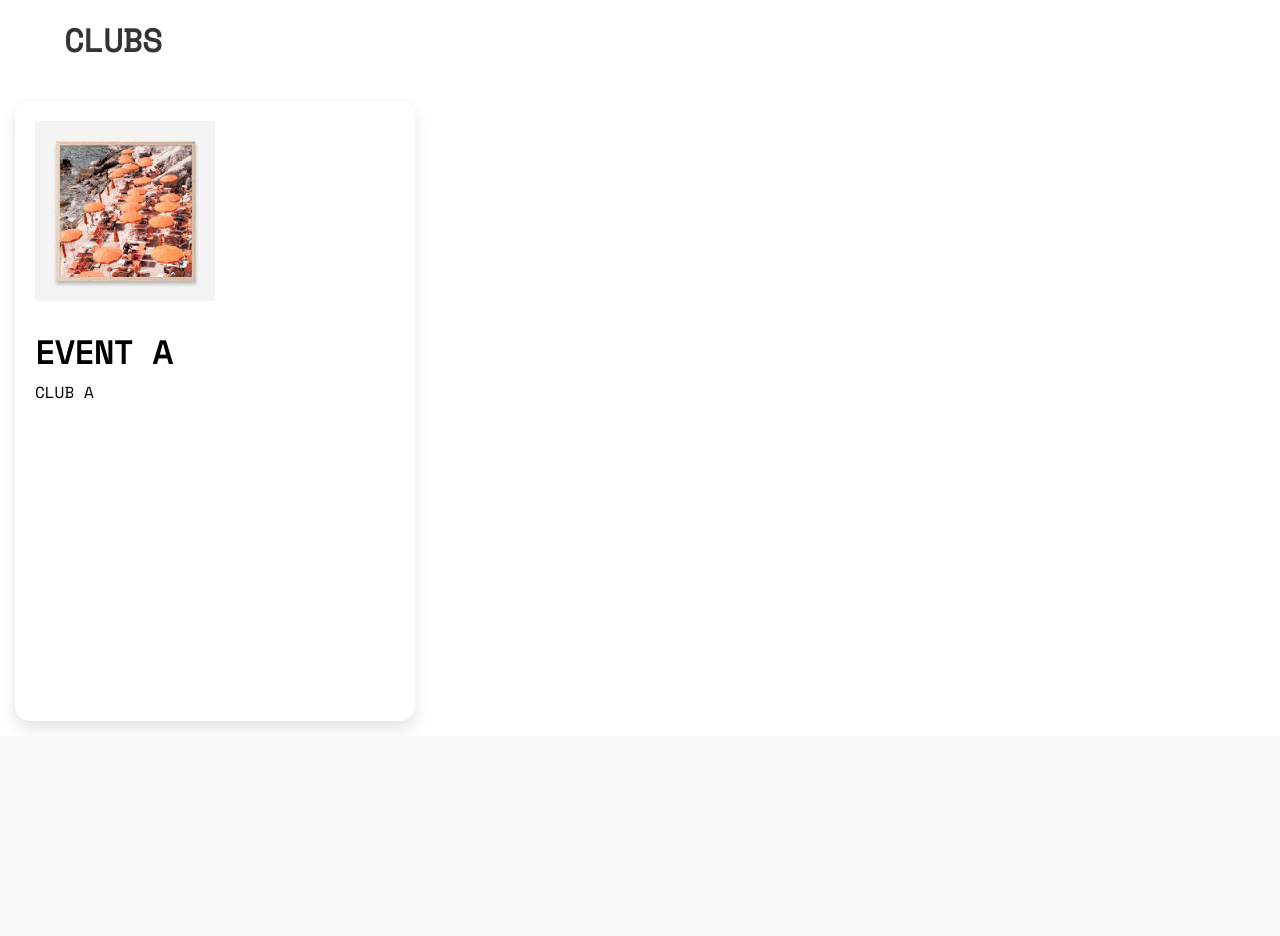
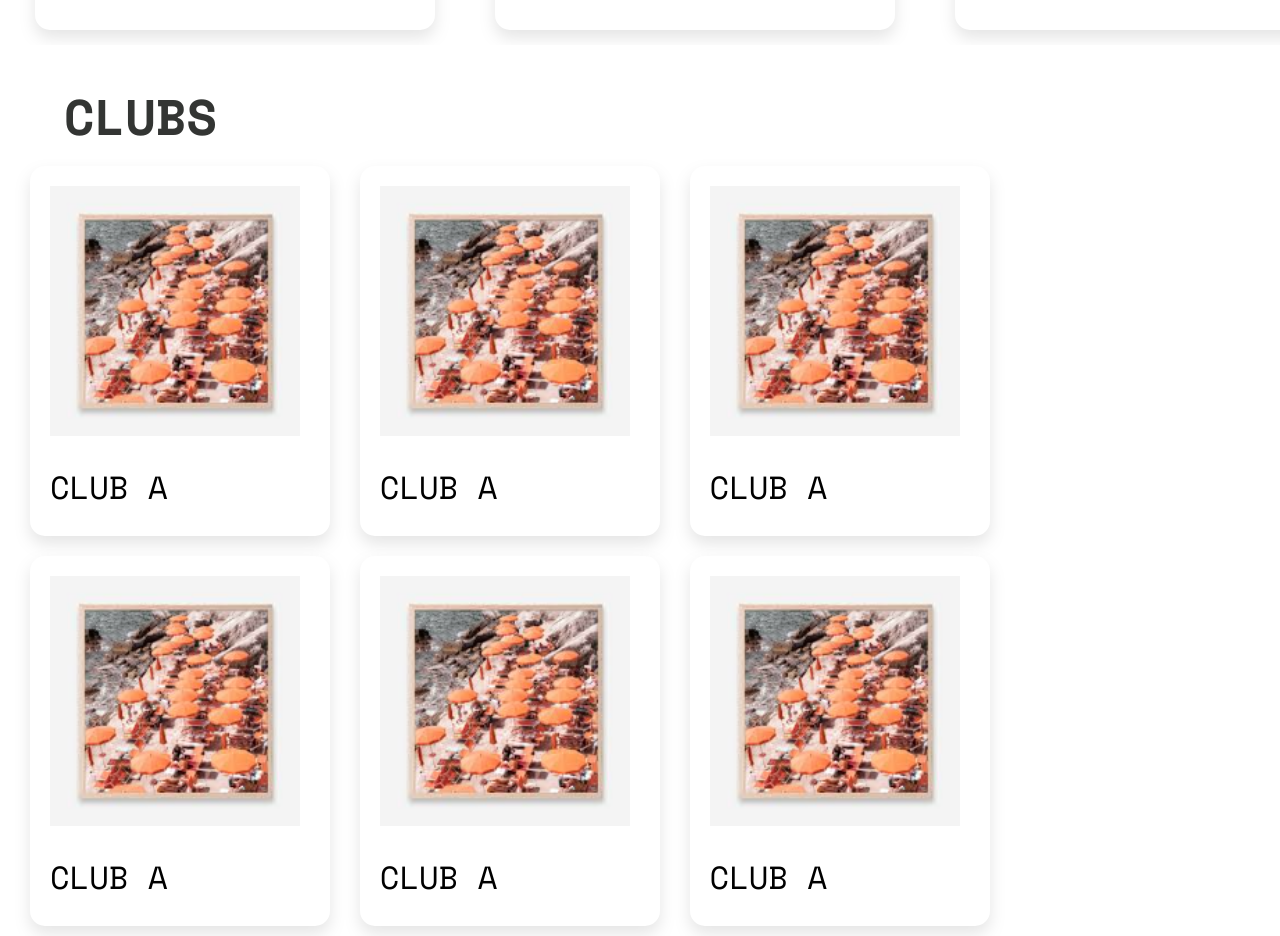
Before and after one commit to Rexap17/Rexap17.github.io, a plain HTML site: page index.html in a window 1280 px wide. Shown: the part 860-1796 px from the top of the page. Before the commit the page ends 1596 px from the top, so only its background shows below. Drawn offline with nearby package versions, Linux system fonts and the light colour scheme.

Commit message:
homeUpdate

```diff
--- a/home.css
+++ b/home.css
@@ -1,6 +1,7 @@
 * {
     box-sizing: border-box;
     font-family: 'Space Mono';
+    font-weight: 400;
 }
 
 body, #homePage {
@@ -144,6 +145,8 @@ a{
 
 .sectionTitle{
     padding-left: 5%;
+    font-weight: 700;
+    font-size: 50px;
 }
 
 .nav {
@@ -191,6 +194,26 @@ a{
     display: inline-block;
   }
 
+  .clubList{
+    display: inline-block;
+    padding: 10px;
+    margin-top: -50px;
+  }
+
+  .clubListItem{
+    border-radius: 15px;
+    background: #FFFFFF;
+    width: 300px;
+    height: 370px;
+    margin: left;
+    text-align: Left;
+    filter: drop-shadow(0rem 0.5rem 0.5rem #E5E5E5);
+    display: inline-block;
+    padding: 20px;
+    margin-left: 20px;
+    margin-top: 20px;
+  }
+
   .subtitle{
     margin: 0;
     margin-top: -5%;
@@ -209,5 +232,6 @@ a{
   div.horizontalScrollMenu a {
     display: inline-block;
     padding: 15px;
+    margin-left: 20px;
     text-decoration: none;
   }
--- a/index.html
+++ b/index.html
@@ -11,6 +11,7 @@
         <script src="https://cdn.jsdelivr.net/npm/vue@2.6.12/dist/vue.js"></script>
         <script src="index.js" defer></script>
         <link rel="stylesheet" href="https://fonts.googleapis.com/css?family=Space+Mono">
+        <link rel="stylesheet" href="https://fonts.googleapis.com/css?family=Space+Mono:Bold">
 
     </head>
     <body>
@@ -69,14 +70,50 @@
 
         <h1 class="sectionTitle">CLUBS</h1>
 
-        <div class="horizontalScrollMenu">
+        <div class="clubList">
+
             <a href="user.html">
-                <div class="roundedbanner firstBanner">
-                    <img class="clubEvent" src="images/clubImage.jpg">
-                    <h1>EVENT A</h1>
-                    <p class="subtitle">CLUB A</p>
+                <div class="clubListItem">
+                    <img class="clubIcon" src="images/clubImage.jpg" width="250" height="250">
+                    <h1>CLUB A</h1>
                 </div>
             </a>
+
+            <a href="user.html">
+                <div class="clubListItem">
+                    <img class="clubIcon" src="images/clubImage.jpg" width="250" height="250">
+                    <h1>CLUB A</h1>
+                </div>
+            </a>
+
+            <a href="user.html">
+                <div class="clubListItem">
+                    <img class="clubIcon" src="images/clubImage.jpg" width="250" height="250">
+                    <h1>CLUB A</h1>
+                </div>
+            </a>
+
+            <a href="user.html">
+                <div class="clubListItem">
+                    <img class="clubIcon" src="images/clubImage.jpg" width="250" height="250">
+                    <h1>CLUB A</h1>
+                </div>
+            </a>
+
+            <a href="user.html">
+                <div class="clubListItem">
+                    <img class="clubIcon" src="images/clubImage.jpg" width="250" height="250">
+                    <h1>CLUB A</h1>
+                </div>
+            </a>
+
+            <a href="user.html">
+                <div class="clubListItem">
+                    <img class="clubIcon" src="images/clubImage.jpg" width="250" height="250">
+                    <h1>CLUB A</h1>
+                </div>
+            </a>
+
         </div>
 
     </body>
```
